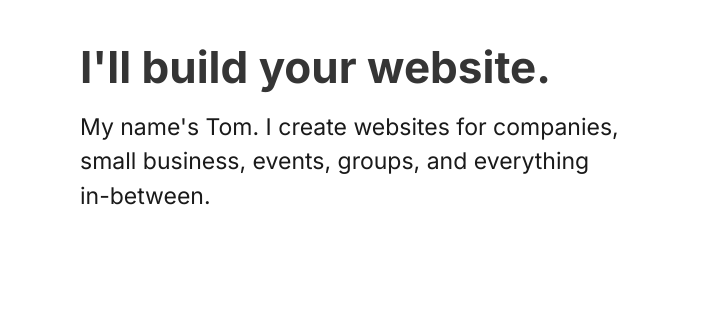
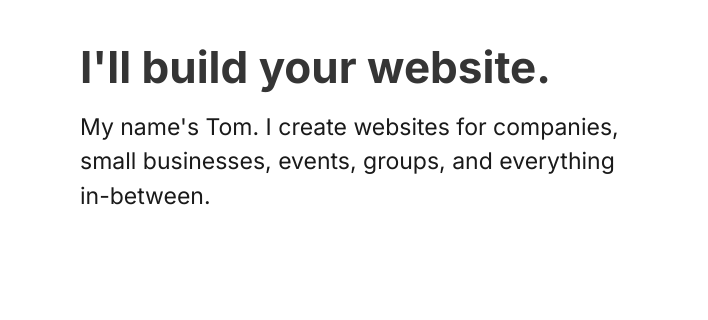
Before and after one commit to tomwcodes/portOld, a plain HTML site: page index.html in a window 1280 px wide. Shown: the part 218-538 px from the top of the page, 0-708 px from the left. Drawn offline with Linux system fonts and the light colour scheme.

```diff
--- a/index.html
+++ b/index.html
@@ -57,7 +57,7 @@
             <!-- COPYWRITING -->
             <div>
               <h1>I'll build your website.</h1>
-              <p class="ui-text-intro">My name's Tom. I create websites for companies, small business, events, groups, and everything in-between.</p>
+              <p class="ui-text-intro">My name's Tom. I create websites for companies, small businesses, events, groups, and everything in-between.</p>
 
             </div>
             <!-- IMAGE -->
```
Also changed, not shown: assets/domains.jpg, assets/domainsOld.jpg (added), assets/responsive.jpg, assets/responsiveOld.jpg (added), 4 other files.
